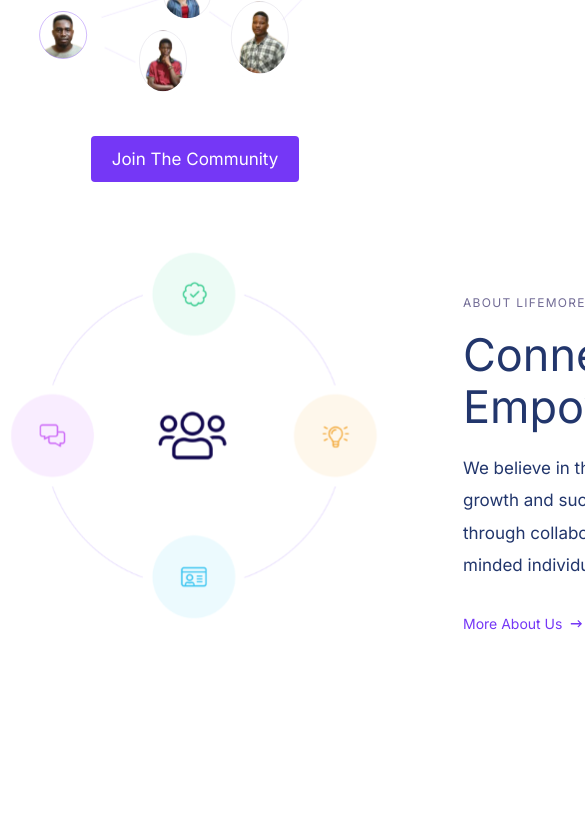
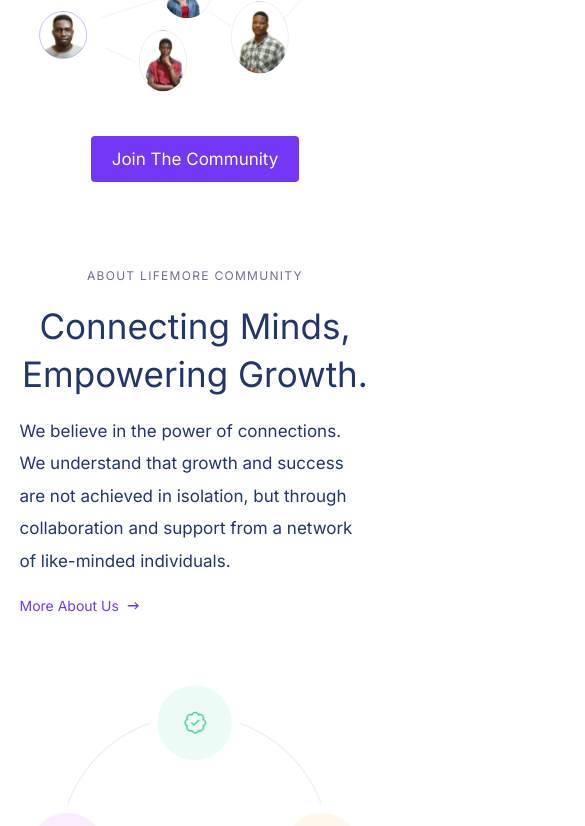
Before and after one commit to chayilDeborah/lifemore, a Next.js app: page / in a window 390 px wide. Shown: the part 900-1726 px from the top of the page, 585 px wide, since content can reach past the window. Before the commit the page ends 1537 px from the top, so only its background shows below. Built offline with nearby package versions, Linux system fonts and the light colour scheme.

Commit message:
feat: fix mobile responsiveness

```diff
--- a/src/app/component/AboutPreview.jsx
+++ b/src/app/component/AboutPreview.jsx
@@ -7,16 +7,16 @@ import Link from "next/link";
 const AboutPreview = () => {
   return (
     <>
-      <div className="flex">
-        <Image src={aboutimg} alt="icon" className="mt-[100px] mr-[73px]" />
+      <div className="flex w-[90%] lg:w-[100%] mx-auto lg:mx-[0] flex-col-reverse lg:flex-row lg:flex">
+        <Image src={aboutimg} alt="icon" className="lg:mt-[100px] mt-[60px] lg:mr-[73px]" />
         <div className="">
-          <div className="text-[#716B95] text-[12px] leading-[19.5px] tracking-[1.3px] mt-[157px] mb-[15.69px] ">
+          <div className="text-[#716B95] text-[12px] leading-[19.5px] tracking-[1.3px] lg:mt-[157px] mt-[130px] text-center lg:text-left mb-[15.69px] ">
             ABOUT LIFEMORE COMMUNITY
           </div>
-          <div className="text-[#22366C] text-[45px] leading-[52.8px] mb-[17.9px]">
+          <div className="text-[#22366C] text-[35px] text-center lg:text-left lg:text-[45px] leading-[48.8px] lg:leading-[52.8px] mb-[15.9px] lg:mb-[17.9px]">
             Connecting Minds, Empowering Growth.
           </div>
-          <div className="text-[#22366C] text-[17px] leading-[32.4px] w-[492px] mb-[28.58px]">
+          <div className="text-[#22366C] text-[17px] leading-[32.4px] lg:w-[492px] mb-[15.28px] lg:mb-[28.58px]">
             We believe in the power of connections. We understand that growth
             and success are not achieved in isolation, but through collaboration
             and support from a network of like-minded individuals.
```
